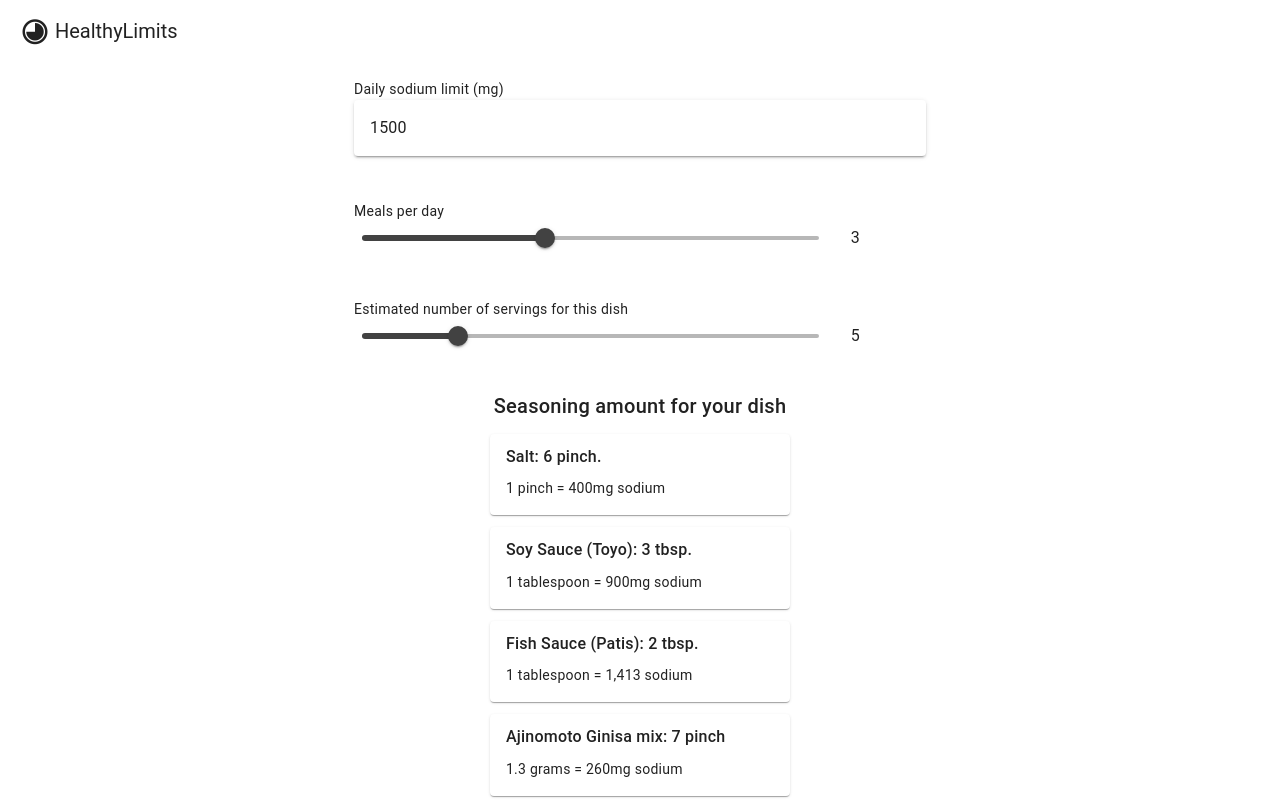
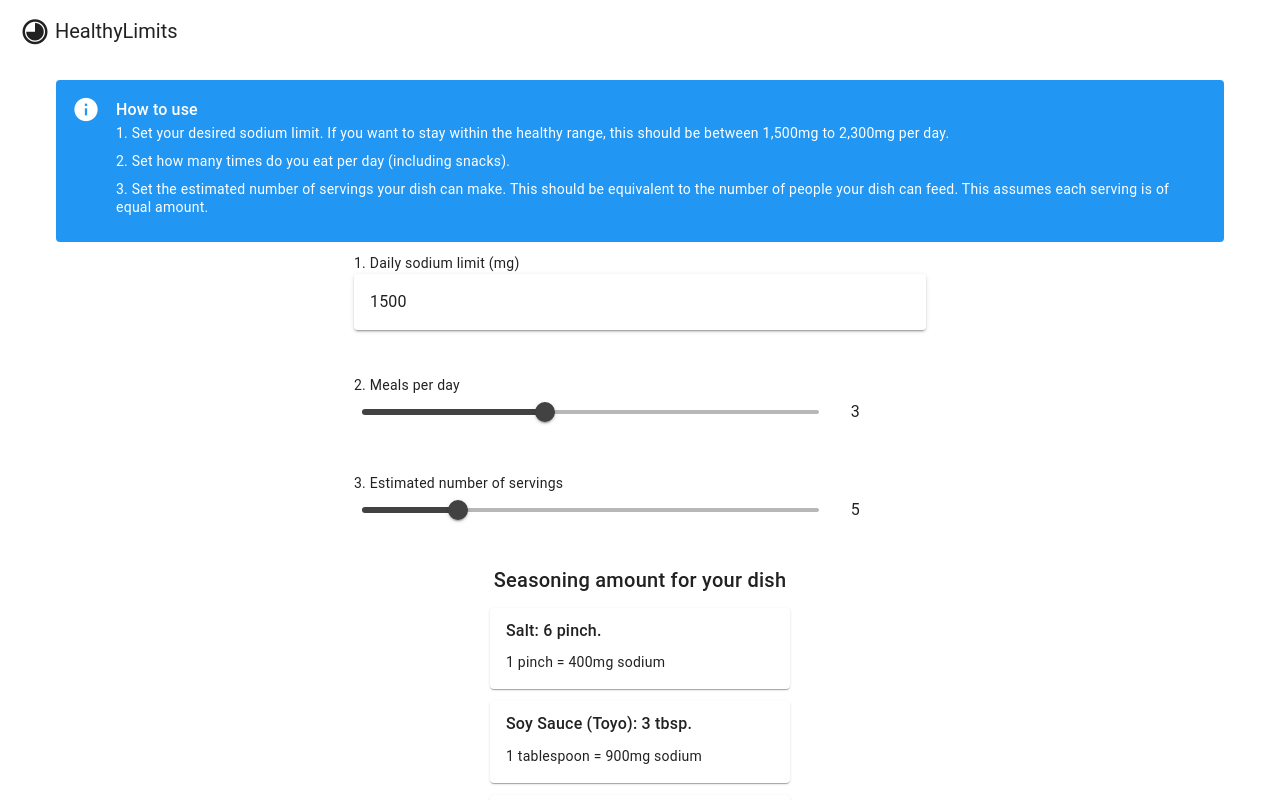
Before and after one commit to anchetaWern/HealthyLimits, a Vue app: page / in a window 1280 px wide. Shown: the top 800 px of the page. Built offline with nearby package versions, Linux system fonts and the light colour scheme.

Commit message:
add info on how to use the app

```diff
--- a/src/components/HelloWorld.vue
+++ b/src/components/HelloWorld.vue
@@ -1,6 +1,17 @@
 <template>
   <v-container class="fill-height">
     <v-responsive class="align-center fill-height">
+
+      <div :class="['alert-container mb-3', 'text-body-2']">
+        <v-alert type="info" text="">
+          <div class="text-subtitle-1 font-weight-medium">How to use</div>
+          <ol>
+            <li>1. Set your desired sodium limit. If you want to stay within the healthy range, this should be between 1,500mg to 2,300mg per day.</li>
+            <li>2. Set how many times do you eat per day (including snacks).</li>
+            <li>3. Set the estimated number of servings your dish can make. This should be equivalent to the number of people your dish can feed. This assumes each serving is of equal amount.</li>
+          </ol>
+        </v-alert>
+      </div>
 
       <v-row class="d-flex justify-center">
        <v-col
@@ -8,7 +19,7 @@
           sm="6"
         >
           <div :class="['text-body-2']">
-            Daily sodium limit (mg)
+            1. Daily sodium limit (mg)
           </div>
 
           <v-text-field
@@ -27,7 +38,7 @@
           sm="6"
         >
           <div :class="['text-body-2']">
-            Meals per day
+            2. Meals per day
           </div>
 
           <v-row>
@@ -47,7 +58,7 @@
           cols="12"
           sm="6"
         >
-          <div :class="['text-body-2']">Estimated number of servings for this dish</div>
+          <div :class="['text-body-2']">3. Estimated number of servings</div>
 
           <v-row>
             <v-col cols="10">
@@ -166,6 +177,14 @@
 </template>
 
 <style>
+ol li {
+  margin-bottom: 10px;
+}
+
+.alert-container {
+  line-height: 18px;
+}
+
 .v-card-title {
   font-size: 1rem !important;
 }
```
